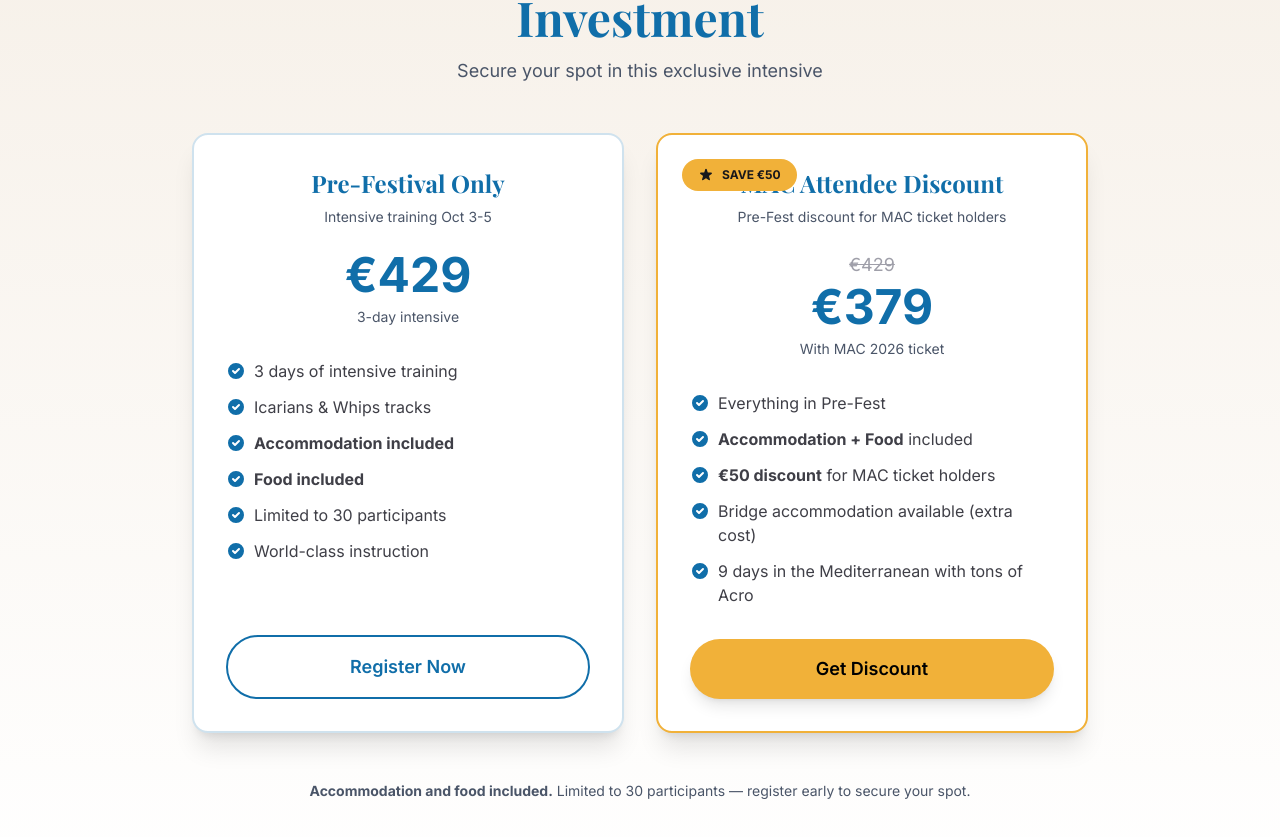
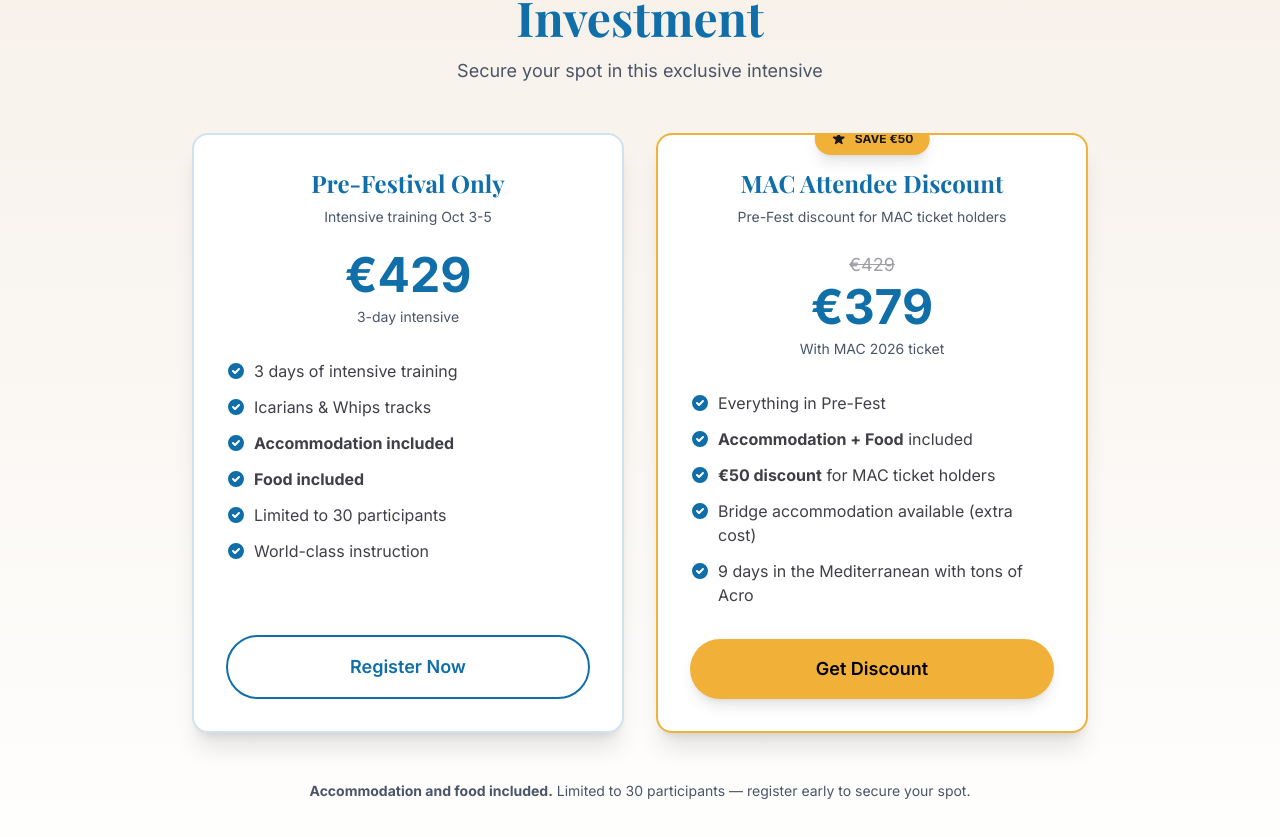
Before and after one commit to GloryFlory/mac-website, a Next.js app: page /pre-fest in a window 1280 px wide. Shown: the part 4520-5357 px from the top of the page. Built offline with nearby package versions, Linux system fonts and the light colour scheme; a web font is replaced by a local one.

Commit message:
Fix CTA heading color to yellow, move SAVE badge to top edge of pricing box

```diff
--- a/app/pre-fest/page.tsx
+++ b/app/pre-fest/page.tsx
@@ -546,8 +546,8 @@
             {/* Pre-Fest Discount for MAC Attendees */}
             <Reveal delay={0.2}>
               <div className="bg-white rounded-2xl shadow-xl border-2 border-brand-sun p-8 relative overflow-hidden flex flex-col h-full">
-                {/* Best Value Badge - Absolute positioned */}
-                <div className="absolute top-6 left-6 inline-flex items-center gap-2 px-4 py-2 bg-brand-sun text-zinc-900 rounded-full text-xs font-bold">
+                {/* Best Value Badge - Top edge */}
+                <div className="absolute -top-3 left-1/2 -translate-x-1/2 inline-flex items-center gap-2 px-4 py-2 bg-brand-sun text-zinc-900 rounded-full text-xs font-bold shadow-lg">
                   <svg className="w-4 h-4" fill="currentColor" viewBox="0 0 20 20">
                     <path d="M9.049 2.927c.3-.921 1.603-.921 1.902 0l1.07 3.292a1 1 0 00.95.69h3.462c.969 0 1.371 1.24.588 1.81l-2.8 2.034a1 1 0 00-.364 1.118l1.07 3.292c.3.921-.755 1.688-1.54 1.118l-2.8-2.034a1 1 0 00-1.175 0l-2.8 2.034c-.784.57-1.838-.197-1.539-1.118l1.07-3.292a1 1 0 00-.364-1.118L2.98 8.72c-.783-.57-.38-1.81.588-1.81h3.461a1 1 0 00.951-.69l1.07-3.292z" />
                   </svg>
@@ -705,7 +705,7 @@
       <section className="py-20 sm:py-24 px-6 bg-gradient-to-br from-brand-sea via-brand-sea/95 to-brand-sea/90">
         <div className="max-w-4xl mx-auto text-center">
           <Reveal>
-            <h2 className="font-serif text-4xl sm:text-5xl font-bold mb-6 text-white drop-shadow-[0_4px_12px_rgba(0,0,0,0.5)]">
+            <h2 className="font-serif text-4xl sm:text-5xl font-bold mb-6 text-brand-sun drop-shadow-[0_4px_12px_rgba(0,0,0,0.5)]">
               Ready to Take Your Practice Further?
             </h2>
             <p className="text-xl text-white mb-8 max-w-2xl mx-auto drop-shadow-[0_2px_8px_rgba(0,0,0,0.4)]">
```
